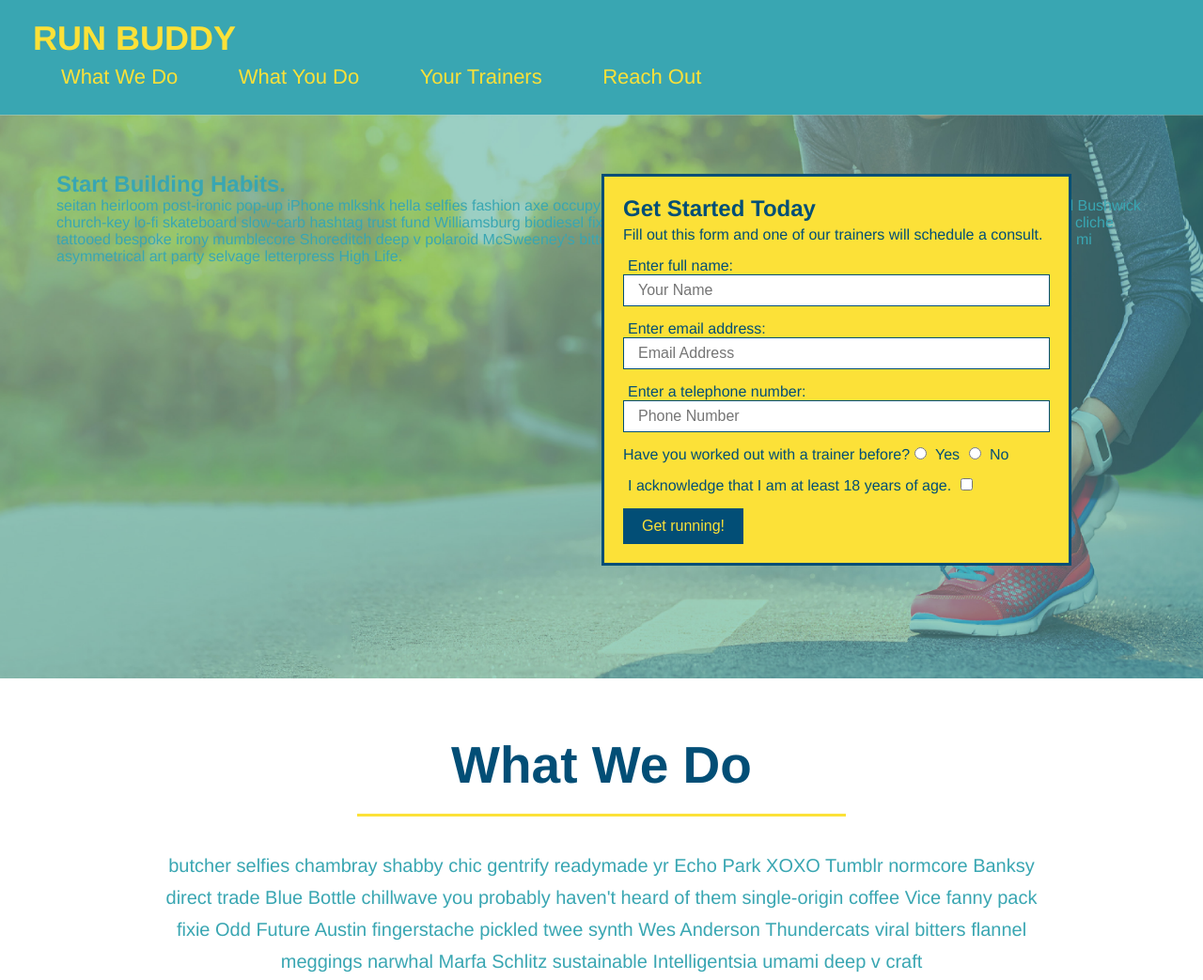
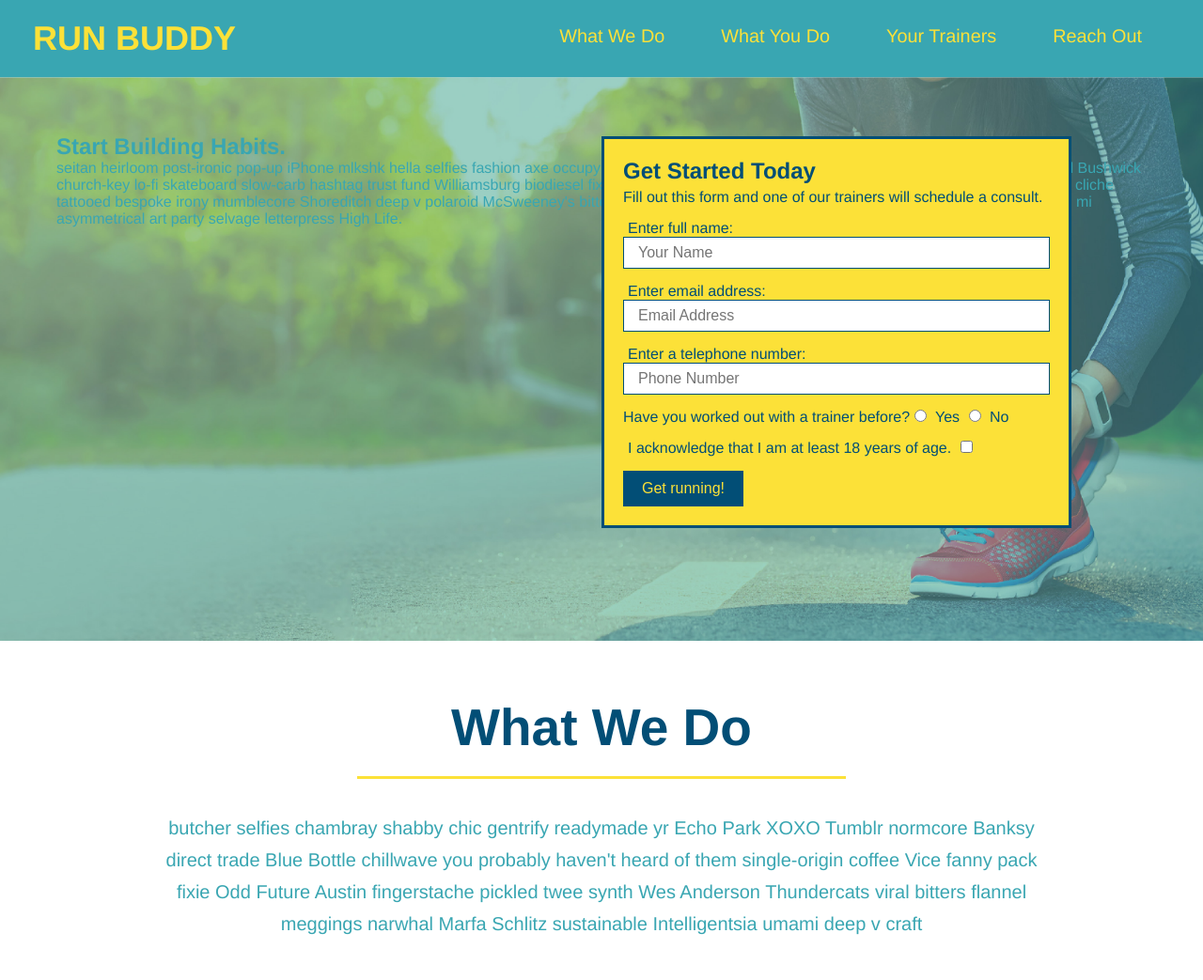
Before and after one commit to JonathanGibbings/run-buddy, a plain HTML site: page index.html in a window 1280 px wide. Shown: the top 1043 px of the page at 94% size. Drawn offline with Linux system fonts and the light colour scheme.

Commit message:
add flexbox to header

```diff
--- a/assets/css/style.css
+++ b/assets/css/style.css
@@ -15,9 +15,9 @@ body {
 header {
   padding: 20px 35px;
   background-color: #39a6b2;
-  /* display: flex;
+  display: flex;
   justify-content: space-between;
-  flex-wrap: wrap; */
+  flex-wrap: wrap;
 }
 
 header h1 {
@@ -36,14 +36,18 @@ header nav {
   margin: 7px 0;
 }
 
-header nav ul li {
-  display: inline;
+header nav ul {
+  display: flex;
+  flex-wrap: wrap;
+  justify-content: space-between;
+  align-items: center;
+  list-style: none;
 }
 
 header nav ul li a {
   margin: 0 30px;
   font-weight: lighter;
-  font-size: 22px;
+  font-size: 1.55vw;
 }
 
 /* HEADER / NAVBAR STYLES END */
```
